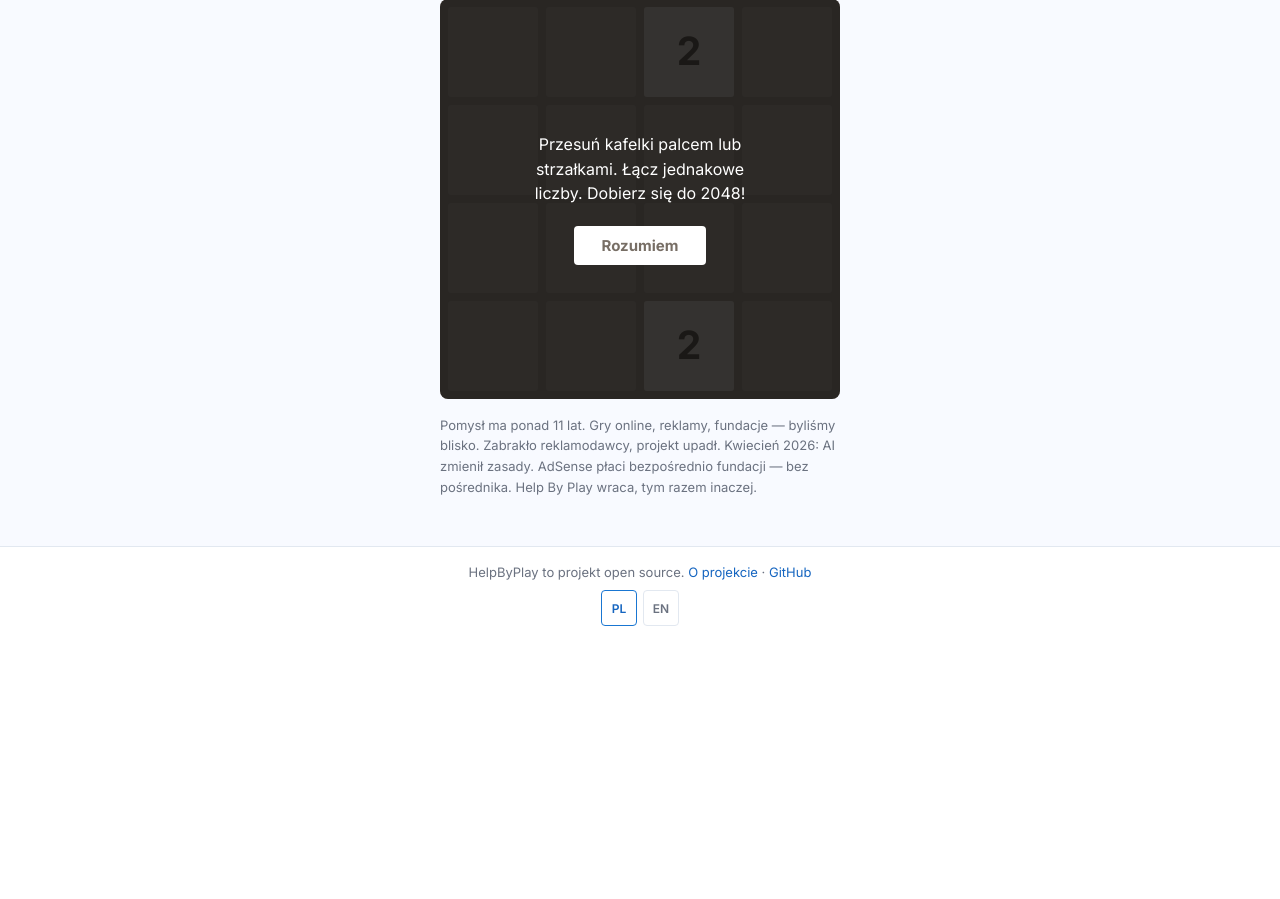
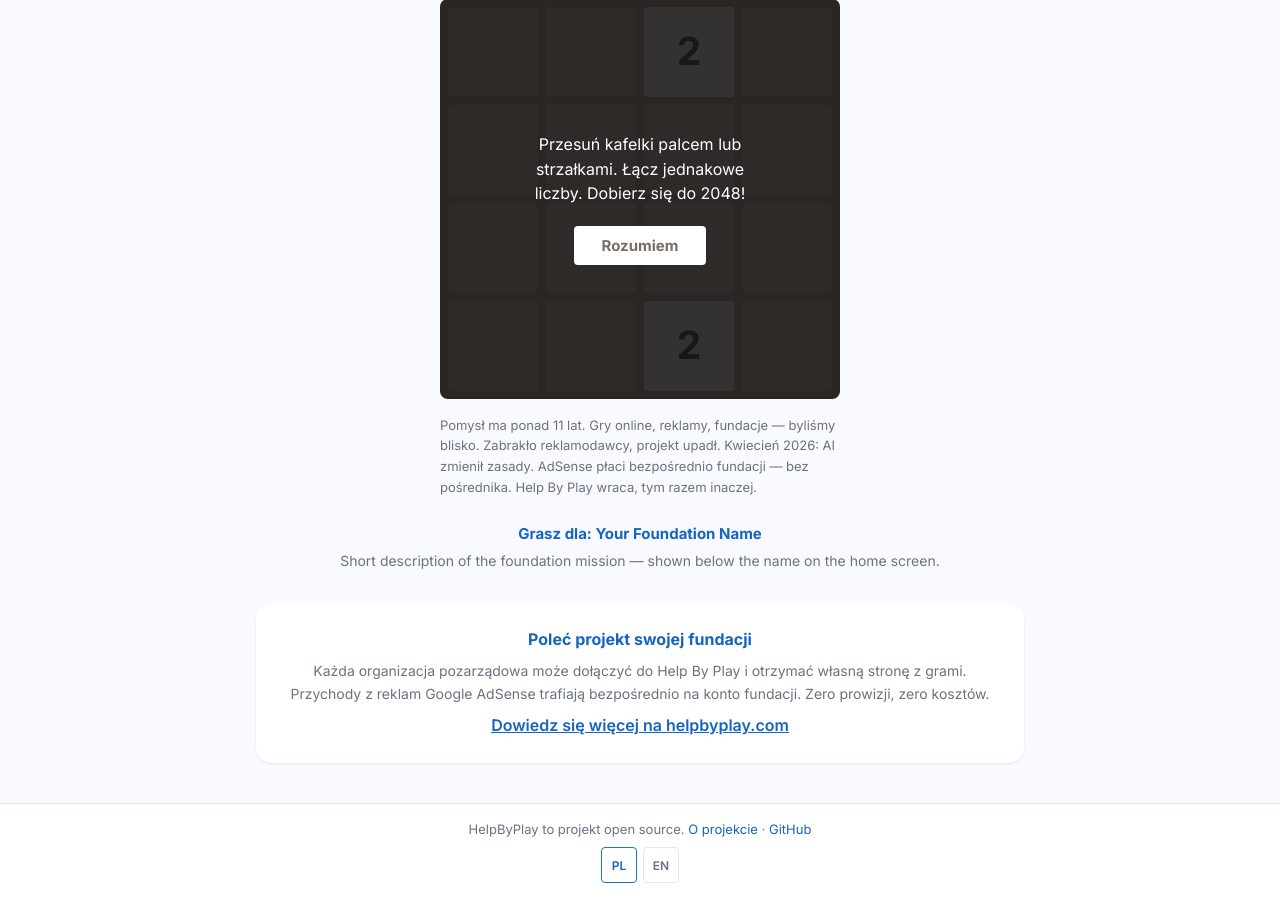
Before and after one commit to ProductPope/helpbyplay, a PHP site: page /games/2048/ in a window 1280 px wide. Shown: the part 238-1137 px from the top of the page. Before the commit the page ends 864 px from the top, so only its background shows below. Run offline with PHP 8.4, Linux system fonts and the light colour scheme; data comes from the database, SQL or seed files in the repository.

Commit message:
Add foundation banner, foundation info, and NGO recommendation sections
- index.php: sticky foundation banner under header (primary bg, white text)
- All game pages: foundation section (Grasz dla: NAME + desc) under board
- All game pages: NGO recommendation section (white card, helpbyplay.com link)
- shared.css: .foundation-banner, .foundation-section, .recommend-section styles
- lang.php: playing_for, recommend_title, recommend_text, recommend_link (PL + EN)

Co-Authored-By: Claude Sonnet 4.6 <noreply@anthropic.com>

```diff
--- a/games/2048/index.php
+++ b/games/2048/index.php
@@ -83,6 +83,17 @@ render_header(
                 <p class="game-story-text"><?= htmlspecialchars(t('game_story')) ?></p>
             </div>
 
+            <section class="foundation-section">
+                <h2><?= htmlspecialchars(t('playing_for')) ?> <?= htmlspecialchars(FOUNDATION_NAME) ?></h2>
+                <p><?= htmlspecialchars(FOUNDATION_DESC) ?></p>
+            </section>
+
+            <section class="recommend-section">
+                <h2><?= htmlspecialchars(t('recommend_title')) ?></h2>
+                <p><?= htmlspecialchars(t('recommend_text')) ?></p>
+                <a href="https://helpbyplay.com" target="_blank" rel="noopener noreferrer"><?= htmlspecialchars(t('recommend_link')) ?></a>
+            </section>
+
         </section>
 
         <!-- ===== GAME OVER SCREEN ===== -->
--- a/index.php
+++ b/index.php
@@ -25,6 +25,10 @@ render_header(
     filemtime(__DIR__ . '/assets/style.css')
 );
 ?>
+
+        <div class="foundation-banner">
+            <?= htmlspecialchars(t('playing_for')) ?> <strong><?= htmlspecialchars(FOUNDATION_NAME) ?></strong>
+        </div>
 
         <div class="stats-bar">
             <span class="stats-item">👥 <strong class="stats-number"><?= number_format($totalSessions, 0, ',', ' ') ?></strong> <?= t('stat_players') ?></span>
--- a/lang.php
+++ b/lang.php
@@ -90,6 +90,14 @@ $TRANSLATIONS = [
 
         // Ad wait message
         'ad_wait_msg'          => 'Oczekiwanie na reklamę',
+
+        // Foundation banner & game page section
+        'playing_for'          => 'Grasz dla:',
+
+        // NGO recommendation section
+        'recommend_title'      => 'Poleć projekt swojej fundacji',
+        'recommend_text'       => 'Każda organizacja pozarządowa może dołączyć do Help By Play i otrzymać własną stronę z grami. Przychody z reklam Google AdSense trafiają bezpośrednio na konto fundacji. Zero prowizji, zero kosztów.',
+        'recommend_link'       => 'Dowiedz się więcej na helpbyplay.com',
     ],
 
     'en' => [
@@ -179,6 +187,14 @@ $TRANSLATIONS = [
 
         // Ad wait message
         'ad_wait_msg'          => 'Waiting for ad',
+
+        // Foundation banner & game page section
+        'playing_for'          => 'Playing for:',
+
+        // NGO recommendation section
+        'recommend_title'      => 'Recommend this project to your NGO',
+        'recommend_text'       => 'Any non-profit organisation can join Help By Play and get their own gaming page. Google AdSense revenue goes directly to the foundation\'s account. Zero commission, zero costs.',
+        'recommend_link'       => 'Learn more at helpbyplay.com',
     ],
 ];
 
--- a/shared/assets/shared.css
+++ b/shared/assets/shared.css
@@ -572,6 +572,71 @@ main.container {
     animation: new-record 2s ease forwards;
 }
 
+/* ===== Foundation banner (index page — sticky under header) ===== */
+.foundation-banner {
+    position:     sticky;
+    top:          0;
+    z-index:      50;
+    background:   var(--color-primary);
+    color:        #fff;
+    padding:      10px var(--space-md);
+    text-align:   center;
+    font-weight:  600;
+    font-size:    14px;
+    /* Break out of container horizontal padding */
+    margin-left:  calc(-1 * var(--space-md));
+    margin-right: calc(-1 * var(--space-md));
+}
+
+/* ===== Foundation section (game pages — under board) ===== */
+.foundation-section {
+    text-align: center;
+    padding-top: var(--space-sm);
+}
+
+.foundation-section h2 {
+    font-size:     15px;
+    font-weight:   700;
+    color:         var(--color-primary);
+    margin-bottom: var(--space-xs);
+}
+
+.foundation-section p {
+    font-size:   14px;
+    color:       var(--color-text-muted);
+    line-height: 1.5;
+}
+
+/* ===== NGO recommendation section (game pages) ===== */
+.recommend-section {
+    background:    var(--color-surface);
+    padding:       24px;
+    border-radius: var(--radius-lg);
+    box-shadow:    var(--shadow-sm);
+    margin-top:    24px;
+    text-align:    center;
+}
+
+.recommend-section h2 {
+    font-size:     16px;
+    font-weight:   700;
+    color:         var(--color-primary);
+    margin-bottom: var(--space-sm);
+}
+
+.recommend-section p {
+    font-size:     14px;
+    color:         var(--color-text-muted);
+    line-height:   1.6;
+    margin-bottom: var(--space-sm);
+}
+
+.recommend-section a {
+    color:           var(--color-primary);
+    font-weight:     600;
+    text-decoration: underline;
+}
+
 /* ===== Animations — respect prefers-reduced-motion ===== */
 @media (prefers-reduced-motion: reduce) {
     .candy,
```
Also changed, not shown: games/cards/index.php (+11 -0 lines), games/snake/index.php (+11 -0 lines).
